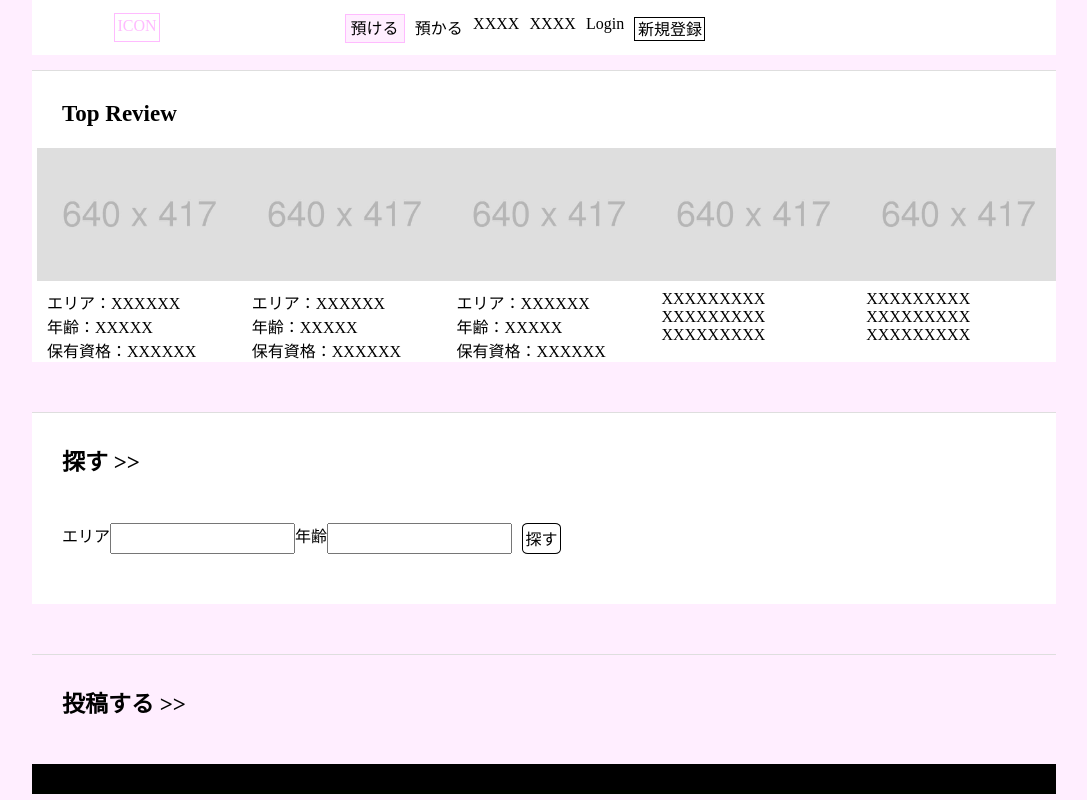
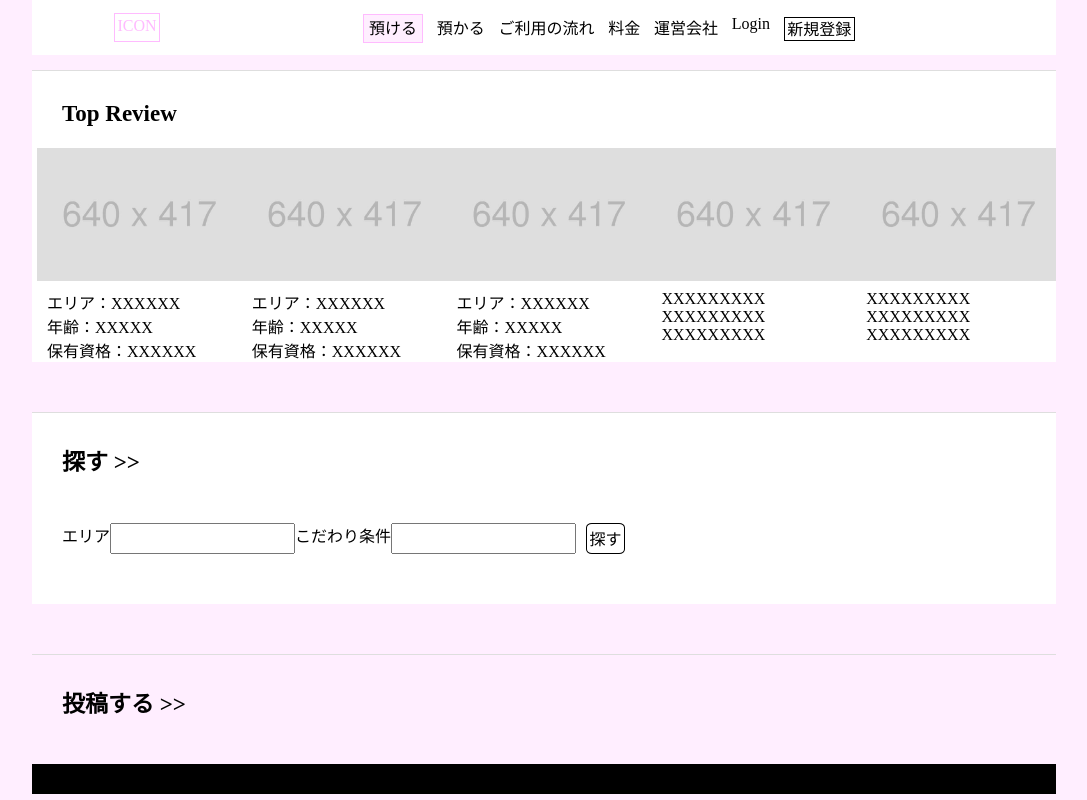
Before and after one commit to Kansuke-Kotsu/konnect.test, a plain HTML site: page in.html in a window 1280 px wide. Shown: the whole page, without its empty margins (96-1183 px from the left). Drawn offline with nearby package versions, Linux system fonts and the light colour scheme.

Commit message:
Add files via upload

```diff
--- a/in.html
+++ b/in.html
@@ -14,8 +14,9 @@
         <ul class="gNav-menu">
           <li><a class="mark" href="in.html">預ける</a></li>
           <li><a href="out.html">預かる</a></li>
-          <li><a href="#news">XXXX</a></li>
-          <li><a href="#contact">XXXX</a></li>
+          <li><a href="#">ご利用の流れ</a></li>
+          <li><a href="#">料金</a></li>
+          <li><a href="company.html">運営会社</a></li>
           <li><a href="#login">Login</a></li>
           <li><a class="registration" href="regist.html">新規登録</a></li>
       </ul>
@@ -83,7 +84,7 @@
         <h1>探す >> </h1>
         <form action="#" method="post">
           <label for="area">エリア</label><input type="text" id="name" name="your-name" list="example">
-          <label for="age">年齢</label><input type="email" id="email " email="your-email">
+          <label for="age">こだわり条件</label><input type="email" id="email " email="your-email">
           <a class="bottom" href="in2.html">探す</a>
         </form>
         <datalist id="example">
```
Also changed, not shown: in2.html (+3 -2 lines), index.html (+2 -1 lines).
